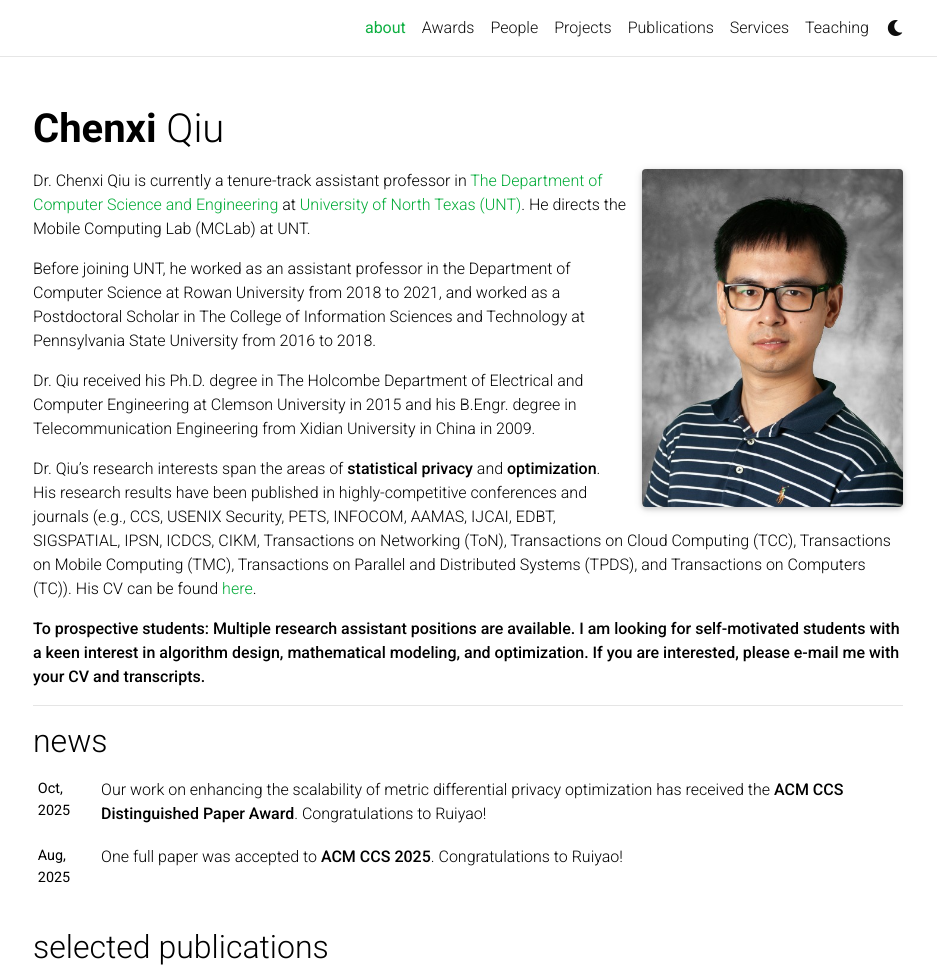
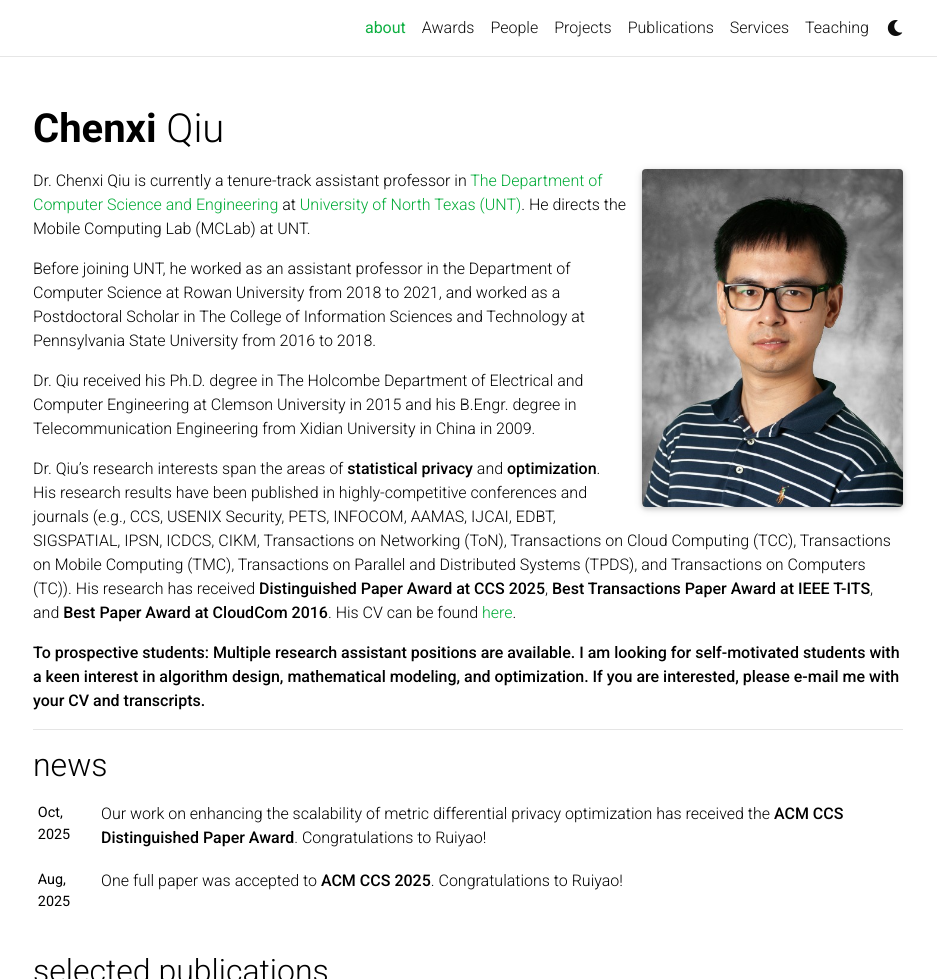
Before and after one commit to chenxiunt/chenxiunt.github.io, a Jekyll site: the page built from _pages/about.md, in a window 1280 px wide and 1292 px high, cut to the strip 0-979 px from the top of the window. Shown: the whole strip, without its empty margins (172-1109 px from the left). Built offline with Jekyll 4.4.1, drawn with Linux system fonts in a browser that asks for light colours; full-size pictures stand in for the smaller copies a plugin makes; comment, search, counter and statistics services are not loaded; a style sheet for code colours, icons or effects is not loaded.

Commit message:
Update about.md

```diff
--- a/_pages/about.md
+++ b/_pages/about.md
@@ -20,7 +20,7 @@ Before joining UNT, he worked as an assistant professor in the Department of Com
 
 Dr. Qiu received his Ph.D. degree in The Holcombe Department of Electrical and Computer Engineering at Clemson University in 2015 and his B.Engr. degree in Telecommunication Engineering from Xidian University in China in 2009.
 
-Dr. Qiu's research interests span the areas of **statistical privacy** and **optimization**. His research results have been published in highly-competitive conferences and journals (e.g., CCS, USENIX Security, PETS, INFOCOM, AAMAS, IJCAI, EDBT, SIGSPATIAL, IPSN, ICDCS, CIKM, Transactions on Networking (ToN), Transactions on Cloud Computing (TCC), Transactions on Mobile Computing (TMC), Transactions on Parallel and Distributed Systems (TPDS), and Transactions on Computers (TC)). His CV can be found [here](https://github.com/chenxiunt/chenxiunt.github.io/blob/master/assets/pdf/CV.pdf).
+Dr. Qiu's research interests span the areas of **statistical privacy** and **optimization**. His research results have been published in highly-competitive conferences and journals (e.g., CCS, USENIX Security, PETS, INFOCOM, AAMAS, IJCAI, EDBT, SIGSPATIAL, IPSN, ICDCS, CIKM, Transactions on Networking (ToN), Transactions on Cloud Computing (TCC), Transactions on Mobile Computing (TMC), Transactions on Parallel and Distributed Systems (TPDS), and Transactions on Computers (TC)). His research has received **Distinguished Paper Award at CCS 2025**, **Best Transactions Paper Award at IEEE T-ITS**, and **Best Paper Award at CloudCom 2016**. His CV can be found [here](https://github.com/chenxiunt/chenxiunt.github.io/blob/master/assets/pdf/CV.pdf).
 
 **To prospective students: Multiple research assistant positions are available. I am looking for self-motivated students with a keen interest in algorithm design, mathematical modeling, and optimization. If you are interested, please e-mail me with your CV and transcripts.**
 
```
